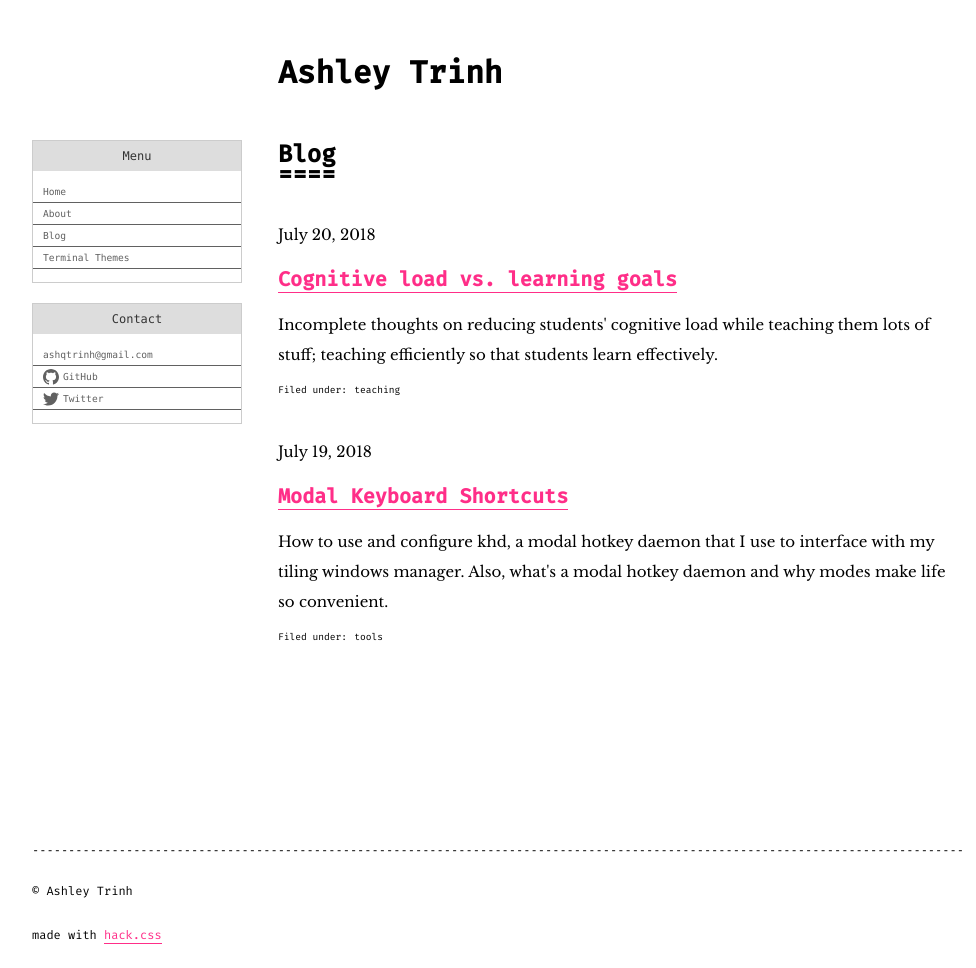
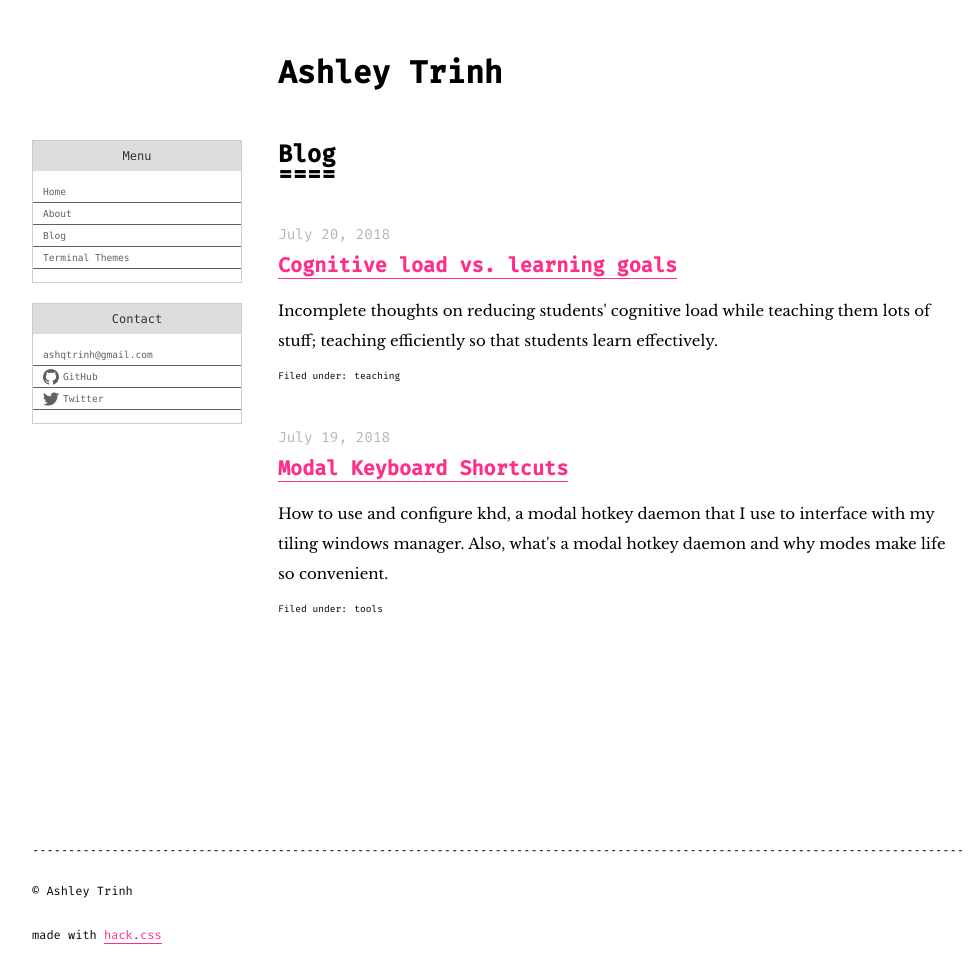
Before and after one commit to atrnh/atrnh.github.io, a Jekyll site: the page built from posts.md, in a window 1280 px wide. Shown: the whole page, without its empty margins (140-1116 px from the left). Built offline with Jekyll 4.4.1, drawn with Linux system fonts in a browser that asks for light colours.

Commit message:
Fix CSS to reflect SASS changes

```diff
--- a/_includes/blog-list-item.html
+++ b/_includes/blog-list-item.html
@@ -1,7 +1,7 @@
 <div class="post-li">
   <div class="post-li-body">
     <section class="post-li-meta">
-      <p class="post-meta">{{ include.post.date | date: '%B %d, %Y' }}</p>
+      <p class="date">{{ include.post.date | date: '%B %d, %Y' }}</p>
     </section>
 
     <section class="post-li-title">
```
